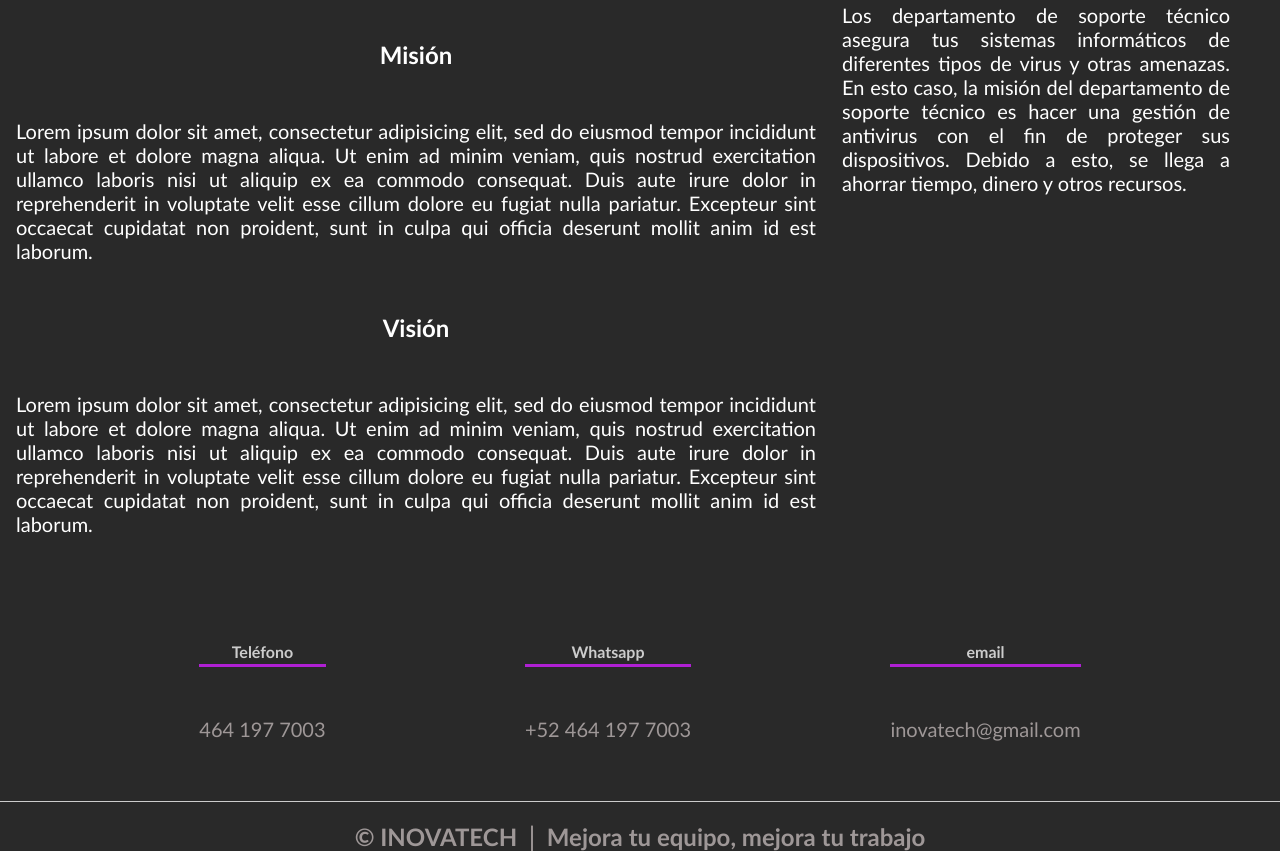
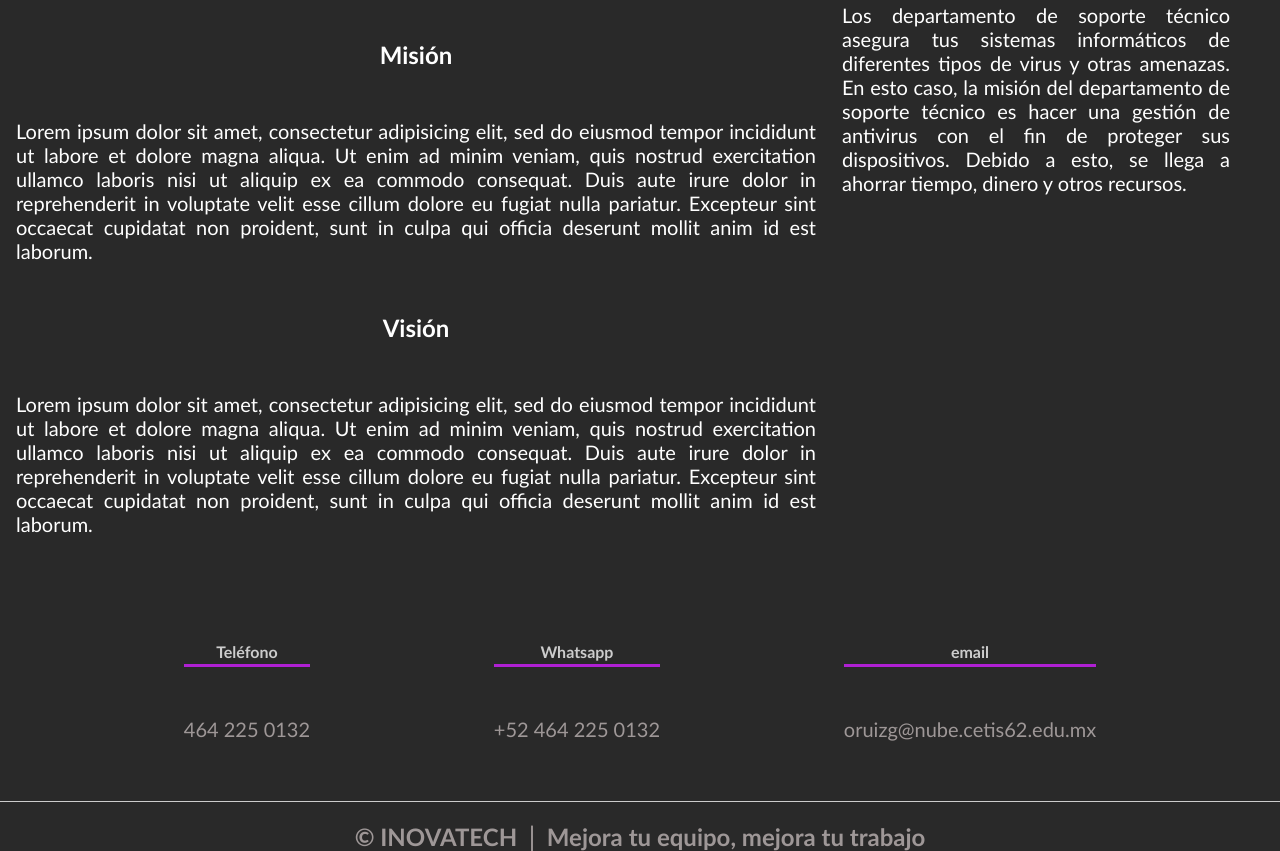
Before and after one commit to Stifmaister03/Innovatech, a plain HTML site: page INOVATECH/index.html in a window 1280 px wide. Shown: the part 692-1543 px from the top of the page. Drawn offline with Linux system fonts and the light colour scheme.

Commit message:
Update index.html

```diff
--- a/INOVATECH/index.html
+++ b/INOVATECH/index.html
@@ -83,16 +83,16 @@
         <div class="cf">
           <div class="cfoo">
             <h4 class="h4">Teléfono</h4>
-            <p class="fp">464 197 7003</p>
+            <p class="fp">464 225 0132</p>
           </div>
           <div class="cfoo" id="contacto">
             <h4 class="h4">Whatsapp</h4>
-            <p class="fp">+52 464 197 7003</p>
+            <p class="fp">+52 464 225 0132</p>
           </div>
 
           <div class="cfoo">
             <h4 class="h4">email</h4>
-            <p class="fp">inovatech@gmail.com</p>
+            <p class="fp">oruizg@nube.cetis62.edu.mx</p>
           </div>
 
         </div>
```
